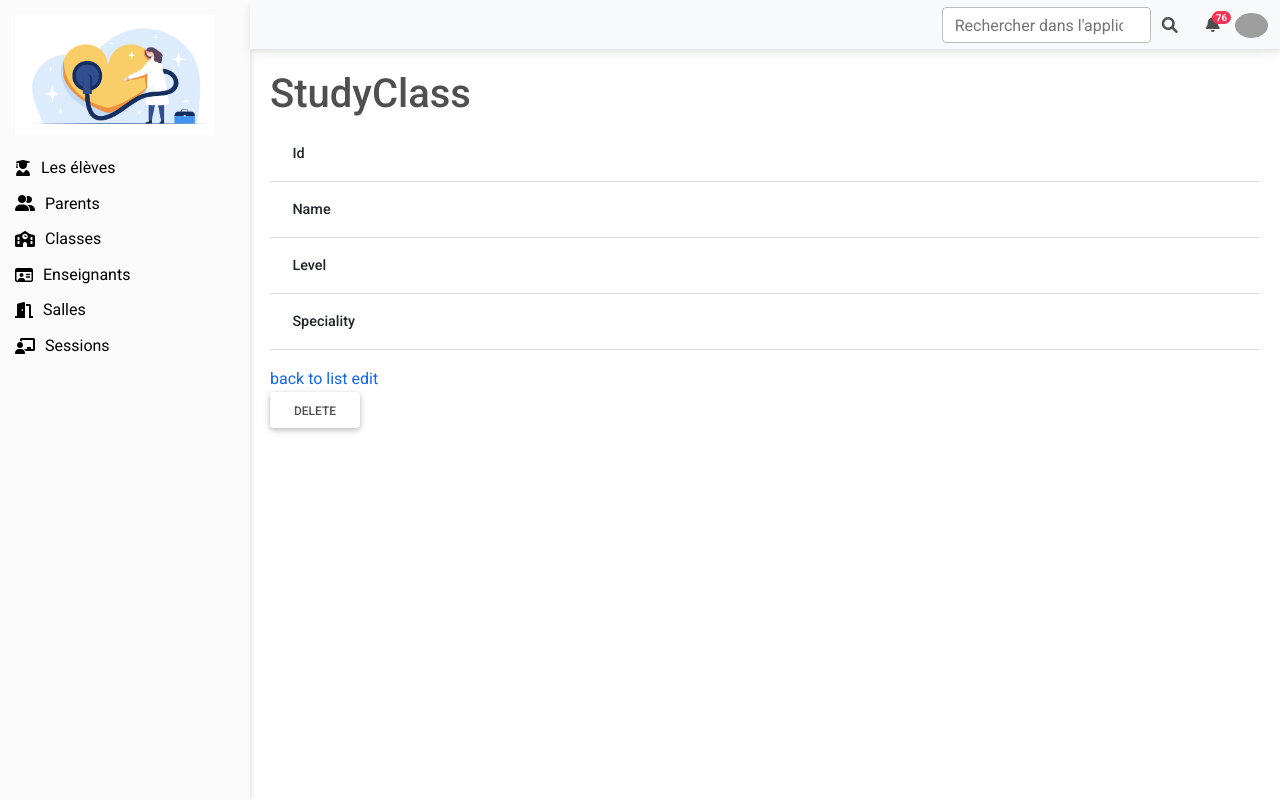
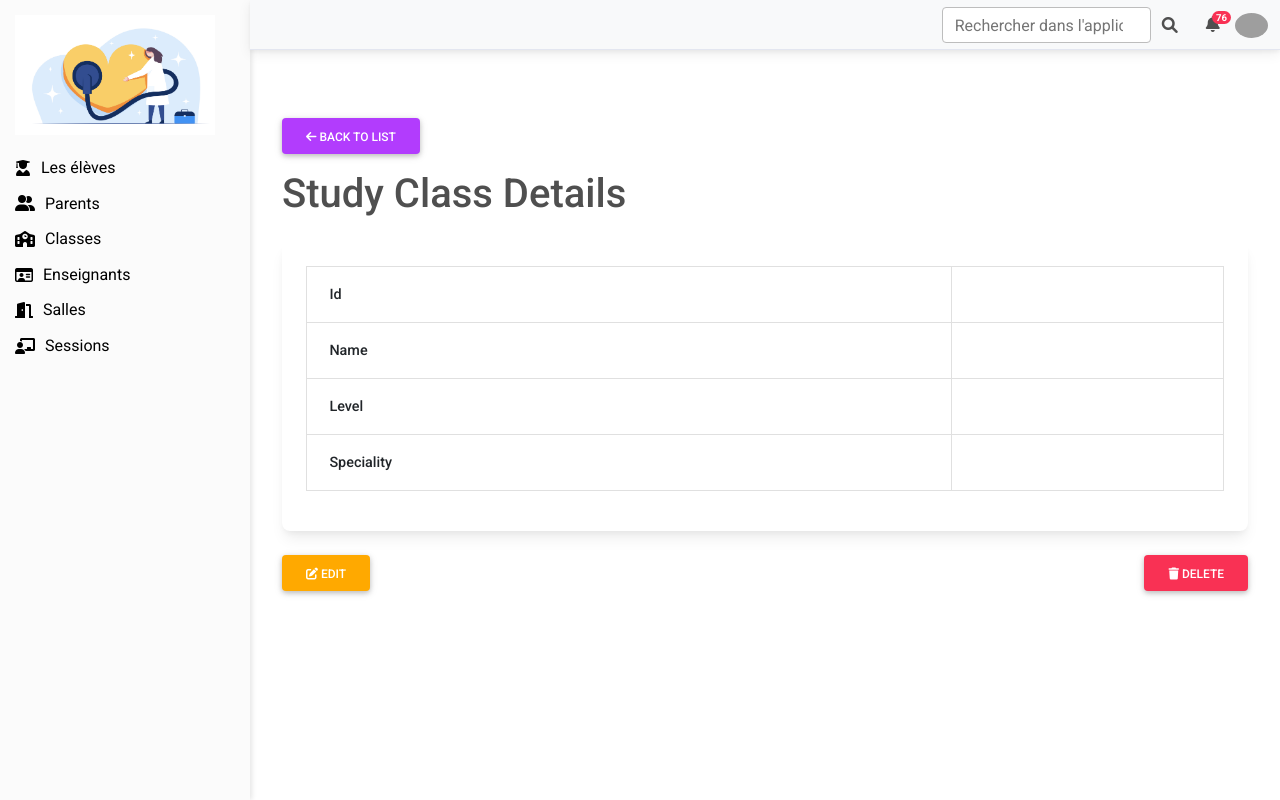
Before and after one commit to IssamLammri/ccib38scholle, a Symfony app: template templates/study_class/show.html.twig in a window 1280 px wide. Run offline with Twig, Linux system fonts and the light colour scheme; the template is opened without the code that fills it, so the values that code supplies are empty; some libraries are stand-ins or nearby versions; grey boxes are pictures that could not be loaded.

Commit message:
update style for all Study Class pages

```diff
--- a/templates/room/_delete_form.html.twig
+++ b/templates/room/_delete_form.html.twig
@@ -1,4 +1,6 @@
 <form method="post" action="{{ path('app_room_delete', {'id': room.id}) }}" onsubmit="return confirm('Are you sure you want to delete this item?');">
     <input type="hidden" name="_token" value="{{ csrf_token('delete' ~ room.id) }}">
-    <button class="btn">Delete</button>
+    <button class="btn btn-danger">
+        <i class="fas fa-trash"></i> Delete
+    </button>
 </form>
--- a/templates/session/_delete_form.html.twig
+++ b/templates/session/_delete_form.html.twig
@@ -1,4 +1,6 @@
 <form method="post" action="{{ path('app_session_delete', {'id': session.id}) }}" onsubmit="return confirm('Are you sure you want to delete this item?');">
     <input type="hidden" name="_token" value="{{ csrf_token('delete' ~ session.id) }}">
-    <button class="btn">Delete</button>
+    <button class="btn btn-danger">
+        <i class="fas fa-trash"></i> Delete
+    </button>
 </form>
--- a/templates/study_class/_delete_form.html.twig
+++ b/templates/study_class/_delete_form.html.twig
@@ -1,4 +1,6 @@
 <form method="post" action="{{ path('app_study_class_delete', {'id': study_class.id}) }}" onsubmit="return confirm('Are you sure you want to delete this item?');">
     <input type="hidden" name="_token" value="{{ csrf_token('delete' ~ study_class.id) }}">
-    <button class="btn">Delete</button>
+    <button class="btn btn-danger">
+        <i class="fas fa-trash"></i> Delete
+    </button>
 </form>
--- a/templates/study_class/show.html.twig
+++ b/templates/study_class/show.html.twig
@@ -1,11 +1,20 @@
 {% extends 'base.html.twig' %}
 
-{% block title %}StudyClass{% endblock %}
+{% block title %}Study Class Details{% endblock %}
 
 {% block body %}
-    <h1>StudyClass</h1>
+    <div class="container mt-5">
+        <!-- Back to list button -->
+        <div class="mb-3">
+            <a href="{{ path('app_study_class_index') }}" class="btn btn-secondary">
+                <i class="fas fa-arrow-left"></i> Back to list
+            </a>
+        </div>
 
-    <table class="table">
+        <h1 class="mb-4">Study Class Details</h1>
+
+        <div class="card p-4">
+            <table class="table table-bordered">
                 <tbody>
                 <tr>
                     <th>Id</th>
@@ -25,10 +34,15 @@
                 </tr>
                 </tbody>
             </table>
+        </div>
 
-    <a href="{{ path('app_study_class_index') }}">back to list</a>
+        <!-- Edit and Delete buttons -->
+        <div class="d-flex justify-content-between mt-4">
+            <a href="{{ path('app_study_class_edit', {'id': study_class.id}) }}" class="btn btn-warning">
+                <i class="fas fa-edit"></i> Edit
+            </a>
 
-    <a href="{{ path('app_study_class_edit', {'id': study_class.id}) }}">edit</a>
-
-    {{ include('study_class/_delete_form.html.twig') }}
+            {{ include('study_class/_delete_form.html.twig', {'button_label': 'Delete', 'class': 'btn btn-danger'}) }}
+        </div>
+    </div>
 {% endblock %}
--- a/templates/teacher/_delete_form.html.twig
+++ b/templates/teacher/_delete_form.html.twig
@@ -1,4 +1,6 @@
 <form method="post" action="{{ path('app_teacher_delete', {'id': teacher.id}) }}" onsubmit="return confirm('Are you sure you want to delete this item?');">
     <input type="hidden" name="_token" value="{{ csrf_token('delete' ~ teacher.id) }}">
-    <button class="btn">Delete</button>
+    <button class="btn btn-danger">
+        <i class="fas fa-trash"></i> Delete
+    </button>
 </form>
```
Also changed, not shown: src/Form/StudyClassType.php (+13 -4 lines), templates/study_class/edit.html.twig (+45 -4 lines), templates/study_class/new.html.twig (+41 -3 lines). Lines whose indentation alone changed are shown as unchanged.
